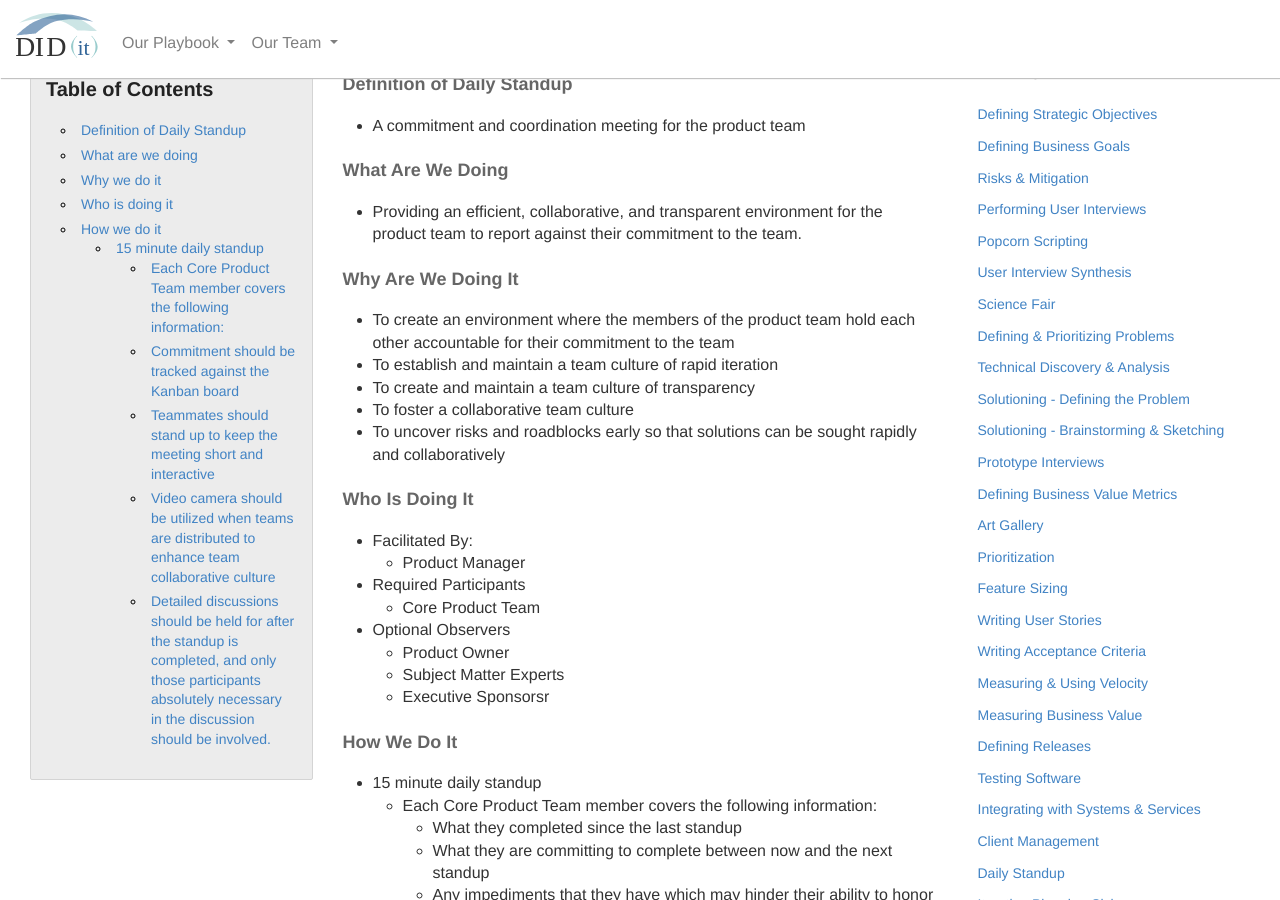
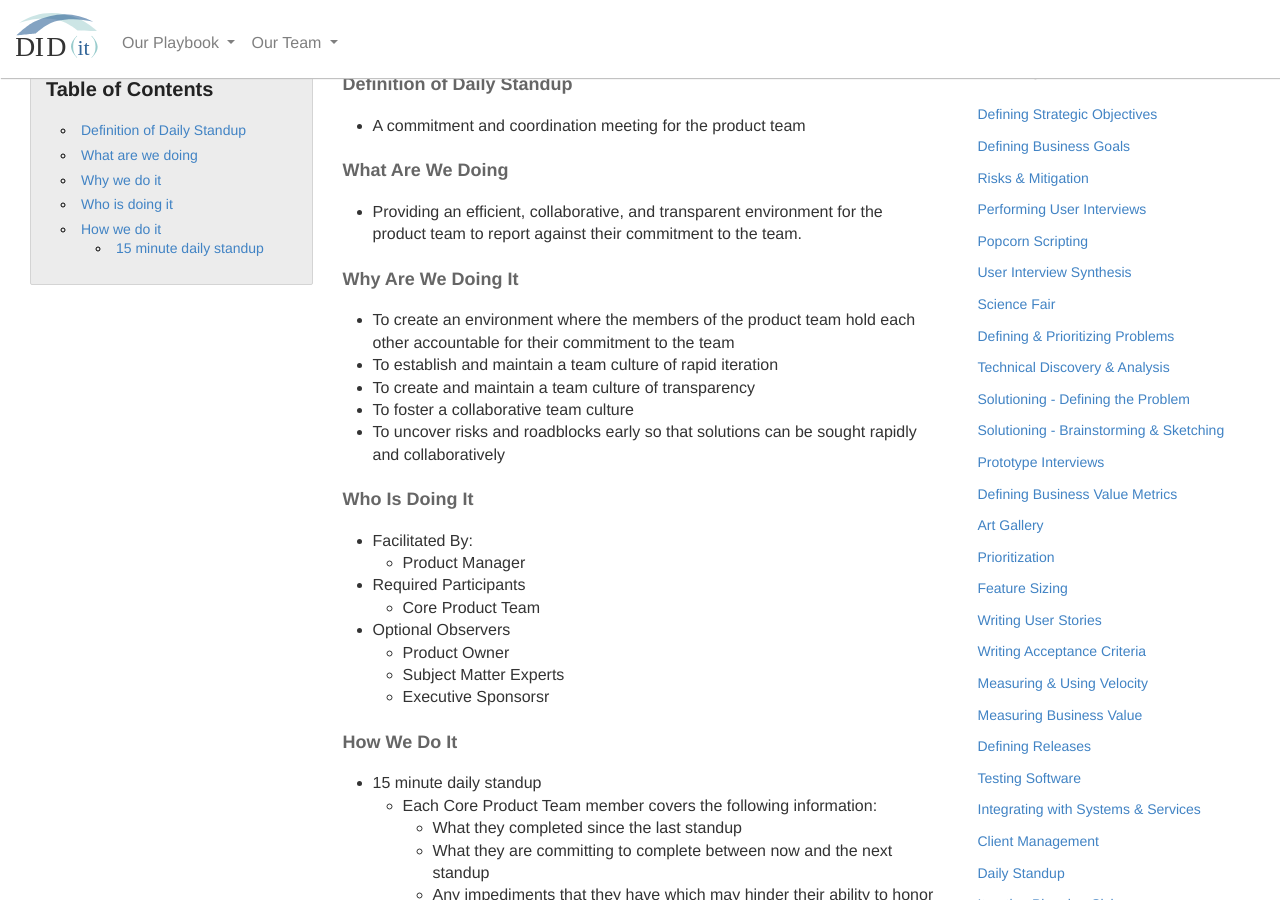
Before and after one commit to KnightPointSystems/kps_playbook, a Jekyll site: the page built from daily-standup.md, in a window 1280 px wide and 900 px high, scrolled down 202 px. Built offline with Jekyll 4.4.1, drawn with Linux system fonts in a browser that asks for light colours; nearby versions of some CDN libraries.

Commit message:
Took out extra links not needed

```diff
--- a/daily-standup.md
+++ b/daily-standup.md
@@ -36,24 +36,6 @@ permalink: /daily-standup/
                             <ul>
                                 <li>
                                     <a href="#DS-Minute">15 minute daily standup</a>
-                                    <ul>
-                                        <li>
-                                            <a href="#DS-Each">Each Core Product Team member covers the following  information:</a>
-                                        </li>
-                                        <li>
-                                            <a href="#DS-Commitment">
-                                            Commitment should be tracked against the  Kanban board</a>
-                                        </li>
-                                        <li>
-                                            <a href="#DS-Teammates">Teammates should stand up to keep the meeting short and interactive</a>
-                                        </li>
-                                        <li>
-                                            <a href="#DS-Video">Video camera should be utilized when teams are distributed to enhance team collaborative culture</a>
-                                        </li>
-                                        <li>
-                                            <a href="#DS-Detailed">Detailed discussions should be held for after the standup is completed, and only those participants absolutely necessary in the discussion should be involved.</a>
-                                        </li>
-                                    </ul>
                                 </li>
                             </ul>
                         </li>
```
